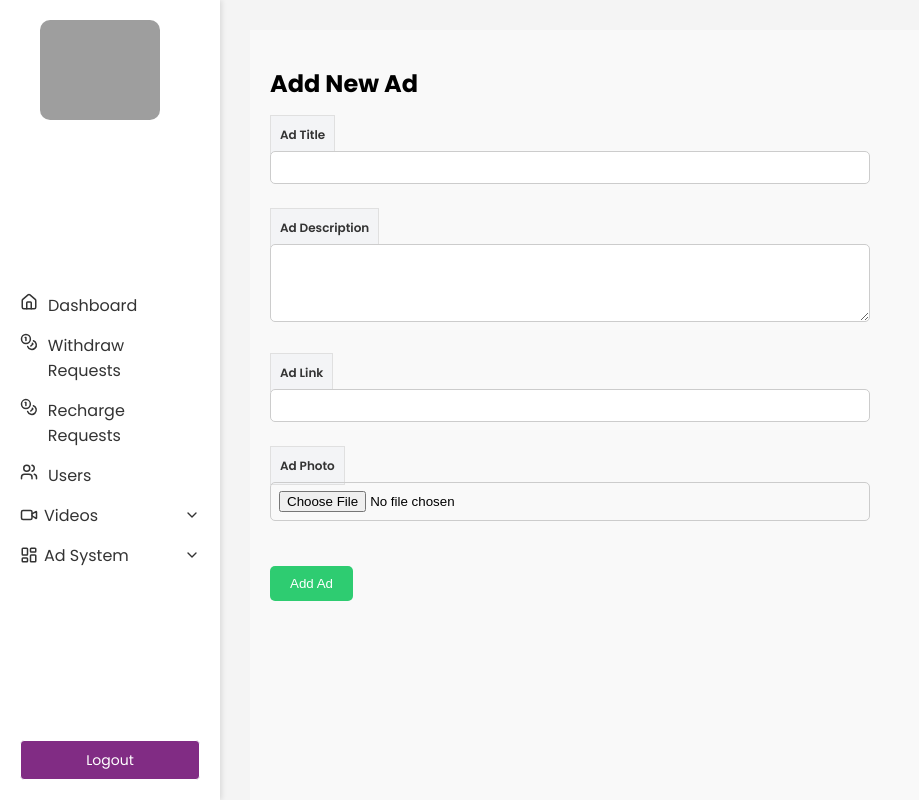
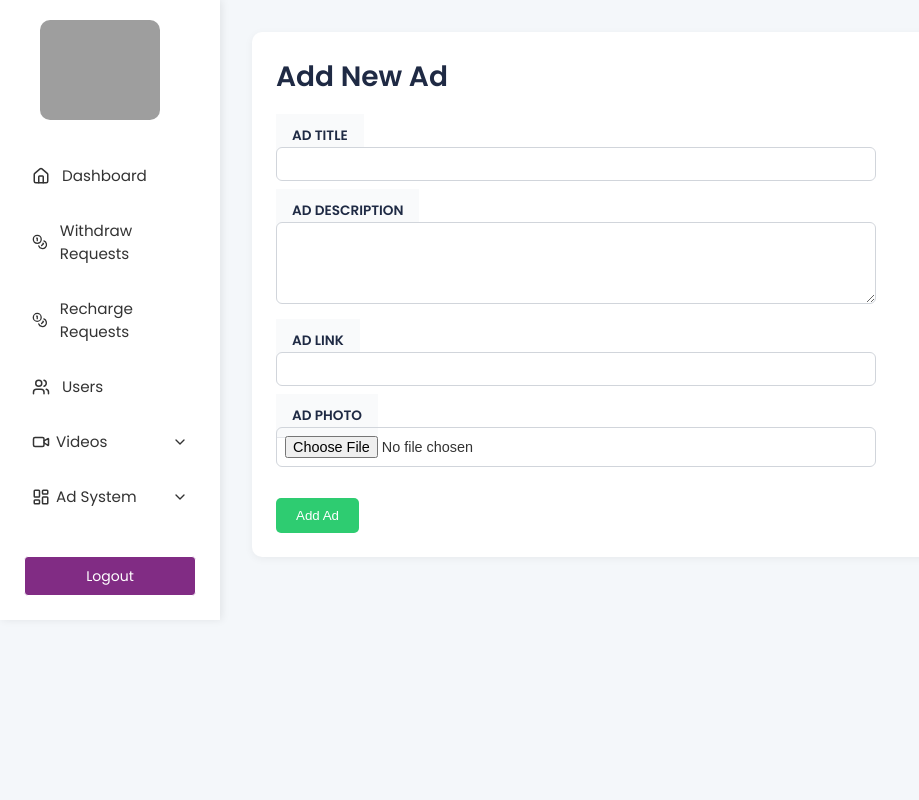
Before and after one commit to SaqibWaheed135/theclipstream-dashboard, a React (Vite) app: page /ads in a window 1280 px wide. Shown: the whole page, without its empty margins (0-919 px from the left). Built offline with nearby package versions, Linux system fonts and the light colour scheme; sample sign-in values are in the browser's storage; grey boxes are pictures that could not be loaded.

Commit message:
Latest commit

```diff
--- a/src/Pages/VideoReports.jsx
+++ b/src/Pages/VideoReports.jsx
@@ -11,7 +11,7 @@ export default function ReportedVideos() {
 
     const fetchReports = async () => {
         try {
-            const res = await axios.get('https://earnkar-backend-code.vercel.app/api/auth/getreportVideo');
+            const res = await axios.get('https://theclipstream-backend.onrender.com/api/auth/getreportVideo');
             setReports(res.data.reports || []);
         } catch (err) {
             console.error('Failed to fetch reports:', err);
@@ -32,7 +32,7 @@ export default function ReportedVideos() {
         if (!window.confirm("Delete this video permanently? This action cannot be undone.")) return;
 
         try {
-            await axios.delete(`https://earnkar-backend-code.vercel.app/api/auth/deleteVideo/${videoId}`);
+            await axios.delete(`https://theclipstream-backend.onrender.com/api/auth/deleteVideo/${videoId}`);
 
             setReports((prev) =>
                 prev.filter((r) => r._id !== report._id)
--- a/src/components/EditAdForm.jsx
+++ b/src/components/EditAdForm.jsx
@@ -20,7 +20,7 @@ export default function EditAdForm() {
   const fetchAdDetails = async () => {
     try {
       const token = localStorage.getItem('adminToken');
-      const res = await axios.get('https://backend-earnkar.vercel.app/api/admin/auth/getAd', {
+      const res = await axios.get('https://theclipstream-backend.onrender.com/api/admin/auth/getAd', {
         headers: { Authorization: `Bearer ${token}` }
       });
       const ad = res.data.data.find(ad => ad._id === id);
@@ -42,7 +42,7 @@ export default function EditAdForm() {
     try {
       const token = localStorage.getItem('adminToken');
       const res = await axios.put(
-        `https://backend-earnkar.vercel.app/api/admin/auth/getAd/${id}`,
+        `https://theclipstream-backend.onrender.com/api/admin/auth/getAd/${id}`,
         {
           title,
           description,
--- a/src/index.css
+++ b/src/index.css
@@ -1,159 +1,195 @@
 @import url('https://fonts.googleapis.com/css2?family=Poppins:wght@300;400;500;600;700&display=swap');
 
-body {
+* {
   margin: 0;
-  font-family: 'Poppins', sans-serif;
-  background-color: #f4f4f4;
+  padding: 0;
+  box-sizing: border-box;
 }
 
+body {
+  font-family: 'Poppins', sans-serif;
+  background-color: #f4f7fa;
+  color: #333;
+}
+
+/* App layout */
 .app {
   display: flex;
-  height: 100vh;
+  min-height: 100vh;
+  width: 100%;
 }
 
+/* Sidebar styling */
 .sidebar {
   width: 220px;
   background-color: #fff;
-  box-shadow: 2px 0 5px rgba(0, 0, 0, 0.1);
+  box-shadow: 2px 0 8px rgba(0, 0, 0, 0.08);
   display: flex;
   flex-direction: column;
   justify-content: space-between;
+  height:100%;
+  position: sticky;
+  top: 0;
 }
 
 .sidebar h2 {
-  font-size: 24px;
+  font-size: 1.5rem;
   color: #16a34a;
-  padding: 20px;
+  padding: 1.5rem;
   margin: 0;
+  font-weight: 600;
 }
 
 .sidebar nav ul {
   list-style: none;
-  padding: 0 20px;
+  padding: 0 1.5rem;
 }
 
 .sidebar nav ul li {
-  margin: 15px 0;
+  margin: 1rem 0;
   color: #333;
   cursor: pointer;
   display: flex;
   align-items: center;
-  gap: 10px;
+  gap: 0.75rem;
+  font-size: 0.95rem;
+  padding: 0.5rem;
+  border-radius: 6px;
+  transition: background-color 0.2s ease, color 0.2s ease;
 }
 
 .sidebar nav ul li:hover {
+  background-color: #e6f4ea;
   color: #16a34a;
 }
 
 .sidebar .bottom {
-  padding: 20px;
-  font-size: 14px;
+  padding: 1.5rem;
+  font-size: 0.875rem;
   color: #666;
   cursor: pointer;
 }
 
+/* Main content */
 .main {
   flex: 1;
-  padding: 30px;
+  padding: 2rem;
   overflow-y: auto;
+  background-color: #f4f7fa;
 }
 
+/* Cards */
 .cards {
   display: grid;
-  grid-template-columns: repeat(auto-fit, minmax(180px, 1fr));
-  gap: 20px;
-  margin-bottom: 30px;
+  grid-template-columns: repeat(auto-fit, minmax(200px, 1fr));
+  gap: 1.5rem;
+  margin-bottom: 2rem;
 }
 
 .card {
-  background: white;
-  padding: 20px;
-  border-radius: 8px;
-  box-shadow: 0 0 5px rgba(0, 0, 0, 0.1);
+  background: #fff;
+  padding: 1.5rem;
+  border-radius: 10px;
+  box-shadow: 0 2px 8px rgba(0, 0, 0, 0.05);
+  transition: transform 0.2s ease, box-shadow 0.2s ease;
 }
 
-.chart-container {
-  background: white;
-  padding: 20px;
-  border-radius: 8px;
+.card:hover {
+  transform: translateY(-2px);
+  box-shadow: 0 4px 12px rgba(0, 0, 0, 0.1);
 }
 
+/* Chart container */
+.chart-container {
+  background: #fff;
+  padding: 1.5rem;
+  border-radius: 10px;
+  box-shadow: 0 2px 8px rgba(0, 0, 0, 0.05);
+}
+
+/* Links */
 a {
   text-decoration: none;
   color: inherit;
   display: flex;
-  gap: 10px;
+  gap: 0.75rem;
+  align-items: center;
 }
 
-/* Container styling */
+/* Withdraw container */
 .withdraw-container {
-  padding: 20px;
-  background-color: #f9f9f9;
-  min-height: 100vh;
+  padding: 1.5rem;
+  background-color: #fff;
+  border-radius: 10px;
+  box-shadow: 0 2px 8px rgba(0, 0, 0, 0.05);
+  margin: 0 auto;
+  max-width: 100%;
+  overflow-x: auto;
 }
 
 /* Heading */
 .withdraw-heading {
-  font-size: 24px;
-  font-weight: bold;
-  margin-bottom: 20px;
+  font-size: 1.75rem;
+  font-weight: 600;
+  margin-bottom: 1.5rem;
+  color: #1f2a44;
 }
 
-.videolist-table {
-  width: 100%;
-  border-collapse: collapse;
-  background-color: #fff;
-  border: 1px solid #ddd;
-  margin-top:20px;
-}
 /* Table styling */
 .withdraw-table {
   width: 100%;
-  border-collapse: collapse;
+  border-collapse: separate;
+  border-spacing: 0;
   background-color: #fff;
-  border: 1px solid #ddd;
+  border-radius: 8px;
+  overflow: hidden;
+  box-shadow: 0 2px 8px rgba(0, 0, 0, 0.05);
 }
 
 .withdraw-th,
 .withdraw-td {
-  padding: 12px 16px;
-  border: 1px solid #e0e0e0;
-  text-align: center;
-  font-size: 14px;
-}
-
-.withdraw-th, .withdraw2-td{
-
-    padding: 10px 9px;
-    border: 1px solid #e0e0e0;
-    text-align: center;
-    font-size: 12px;
+  padding: 0.75rem 1rem;
+  border-bottom: 1px solid #e5e7eb;
+  text-align: left;
+  font-size: 0.9rem;
+  white-space: nowrap;
 }
 
 .withdraw-th {
-  background-color: #f3f4f6;
+  background-color: #f9fafb;
   font-weight: 600;
-  color: #333;
+  color: #1f2a44;
+  text-transform: uppercase;
+  font-size: 0.85rem;
 }
 
 .withdraw-td small {
-  color: #666;
-  font-size: 12px;
+  color: #6b7280;
+  font-size: 0.8rem;
+}
+
+.withdraw-table tbody tr {
+  transition: background-color 0.2s ease;
 }
 
 .withdraw-table tbody tr:hover {
-  background-color: #f0f8ff;
+  background-color: #f8fafc;
 }
 
 /* Status styles */
-.withdraw-status-completed {
-  color: #16a34a;
-  font-weight: bold;
+.text-yellow-400 {
+  color: #f59e0b;
+  font-weight: 500;
 }
 
-.withdraw-status-pending {
-  color: #d97706;
-  font-weight: bold;
+.text-green-400 {
+  color: #16a34a;
+  font-weight: 500;
+}
+
+.text-red-400 {
+  color: #ef4444;
+  font-weight: 500;
 }
 
 /* Button styling */
@@ -161,15 +197,17 @@ a {
   background-color: #16a34a;
   color: #fff;
   border: none;
-  padding: 6px 12px;
-  border-radius: 4px;
+  padding: 0.5rem 1rem;
+  border-radius: 6px;
   cursor: pointer;
-  font-size: 13px;
-  transition: background-color 0.2s ease;
+  font-size: 0.85rem;
+  font-weight: 500;
+  transition: background-color 0.2s ease, transform 0.2s ease;
 }
 
 .withdraw-btn:hover {
   background-color: #15803d;
+  transform: translateY(-1px);
 }
 
 .withdraw-btn:disabled {
@@ -178,25 +216,125 @@ a {
 }
 
 .complete-btn {
-  background-color: #A4508B;
+  background-color: #a4508b;
   color: #fff;
-  border: 1px solid white;
-  padding: 6px 12px;
-  border-radius: 4px;
+  border: none;
+  padding: 0.5rem 1rem;
+  border-radius: 6px;
   cursor: pointer;
-  font-size: 12px;
-  transition: background-color 0.2s ease;
+  font-size: 0.85rem;
+  font-weight: 500;
+  transition: background-color 0.2s ease, transform 0.2s ease;
 }
+
+.complete-btn:hover {
+  background-color: #9333ea;
+  transform: translateY(-1px);
+}
+
+/* Form inputs */
 .withdraw-input {
-    width: 100%;
-    padding: 8px;
-    border: 1px solid #ccc;
-    border-radius: 5px;
-    margin-top: 5px;
-    margin-bottom: 15px;
-    box-sizing: border-box;
+  width: 100%;
+  padding: 0.5rem;
+  border: 1px solid #d1d5db;
+  border-radius: 6px;
+  font-size: 0.9rem;
+  transition: border-color 0.2s ease;
+}
+
+.withdraw-input:focus {
+  outline: none;
+  border-color: #16a34a;
+  box-shadow: 0 0 0 3px rgba(22, 163, 74, 0.1);
 }
 
 .form-group {
-    margin-bottom: 15px;
+  margin-bottom: 1rem;
 }
+
+/* Alerts */
+.alert {
+  display: flex;
+  align-items: center;
+  gap: 0.5rem;
+  padding: 0.75rem;
+  border-radius: 6px;
+  margin-top: 1rem;
+}
+
+.alert-error {
+  background-color: #fef2f2;
+  border: 1px solid #ef4444;
+  color: #b91c1c;
+}
+
+.alert-success {
+  background-color: #f0fdf4;
+  border: 1px solid #16a34a;
+  color: #15803d;
+}
+
+/* Responsive design */
+@media (max-width: 1024px) {
+  .sidebar {
+    width: 200px;
+  }
+
+  .main {
+    padding: 1.5rem;
+  }
+
+  .withdraw-th,
+  .withdraw-td {
+    font-size: 0.85rem;
+    padding: 0.5rem;
+  }
+}
+
+@media (max-width: 768px) {
+  .app {
+    flex-direction: column;
+  }
+
+  .sidebar {
+    width: 100%;
+    height: auto;
+    position: relative;
+  }
+
+  .main {
+    padding: 1rem;
+  }
+
+  .withdraw-table {
+    display: block;
+    overflow-x: auto;
+    white-space: nowrap;
+  }
+
+  .withdraw-th,
+  .withdraw-td {
+    font-size: 0.8rem;
+    padding: 0.5rem;
+  }
+
+  .cards {
+    grid-template-columns: repeat(auto-fit, minmax(150px, 1fr));
+  }
+}
+
+@media (max-width: 480px) {
+  .withdraw-heading {
+    font-size: 1.5rem;
+  }
+
+  .withdraw-btn,
+  .complete-btn {
+    padding: 0.4rem 0.8rem;
+    font-size: 0.8rem;
+  }
+
+  .withdraw-input {
+    font-size: 0.85rem;
+  }
+}
```
